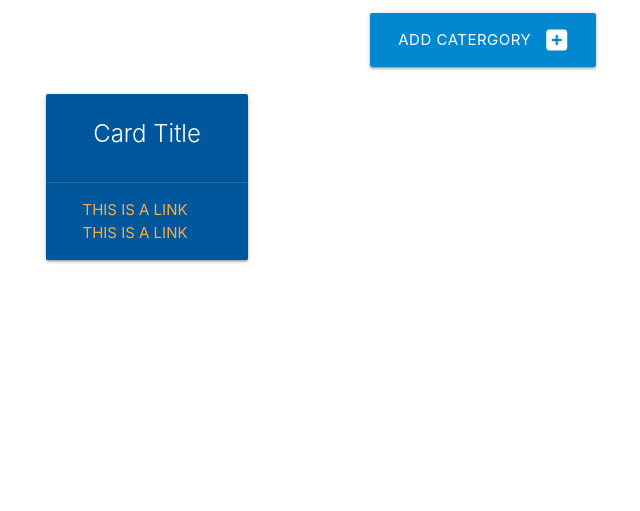
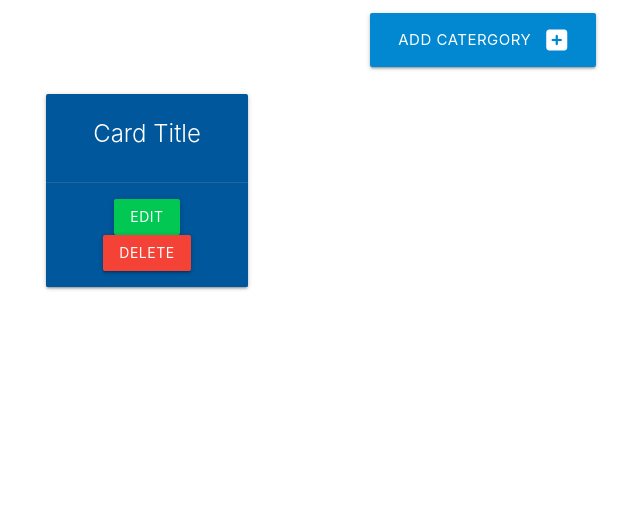
Before and after one commit to DSP1994/flask-sqlalchemy-task-manager, a Flask app: page /categories in a window 1280 px wide. Shown: the part 146-657 px from the top of the page, without its empty margins (157-797 px from the left). Run offline with Flask 2, Linux system fonts and the light colour scheme; some libraries are stand-ins or nearby versions.

Commit message:
styled btns

```diff
--- a/taskmanager/templates/categories.html
+++ b/taskmanager/templates/categories.html
@@ -19,8 +19,8 @@
 
         </div>
         <div class="card-action">
-          <a href="#">This is a link</a>
-          <a href="#">This is a link</a>
+          <a href="#" class="btn green accent-4">Edit</a>
+          <a href="#" class="btn red">Delete</a>
         </div>
       </div>
     </div>
```
